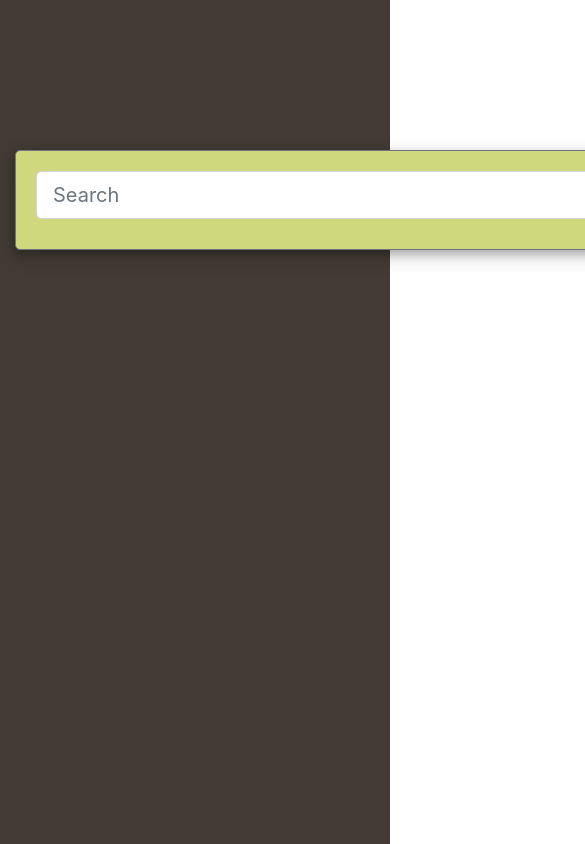
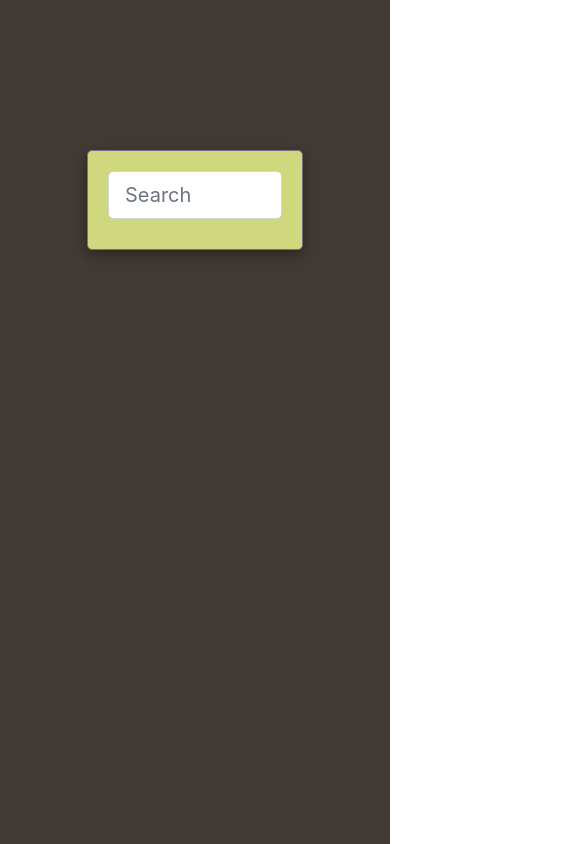
Before and after one commit to joe20123/FindColor, an Angular app: page /search in a window 390 px wide. Shown: the top 844 px of the page, 585 px wide, since content can reach past the window. Built offline with nearby package versions, Linux system fonts and the light colour scheme.

Commit message:
make input panel responsive

```diff
--- a/src/app/searchcolor/searchcolor.component.css
+++ b/src/app/searchcolor/searchcolor.component.css
@@ -10,11 +10,12 @@
 }
 .container {
     display: grid;
-    grid-template-columns: 1fr 800px 1fr;
+    grid-template-columns: 1fr 3fr 1fr;
     grid-template-rows:150px 100px auto;
 }
 
 .frame-area {
+
     grid-column: 2;
     grid-row: 2;
 
@@ -27,6 +28,7 @@
 }
 
 .color-container {
+    padding: 30px;
     display: grid;
     grid-gap: 20px;
     grid-template-columns: repeat(auto-fill, minmax(300px, 1fr));
```
